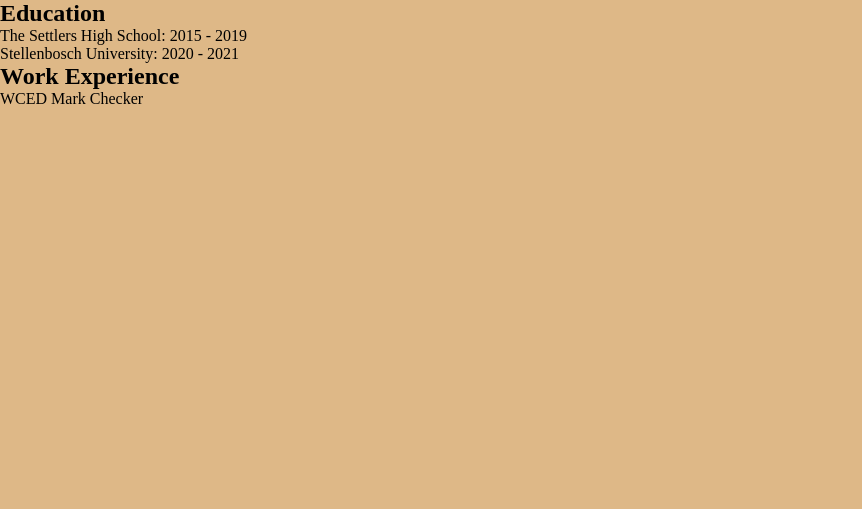
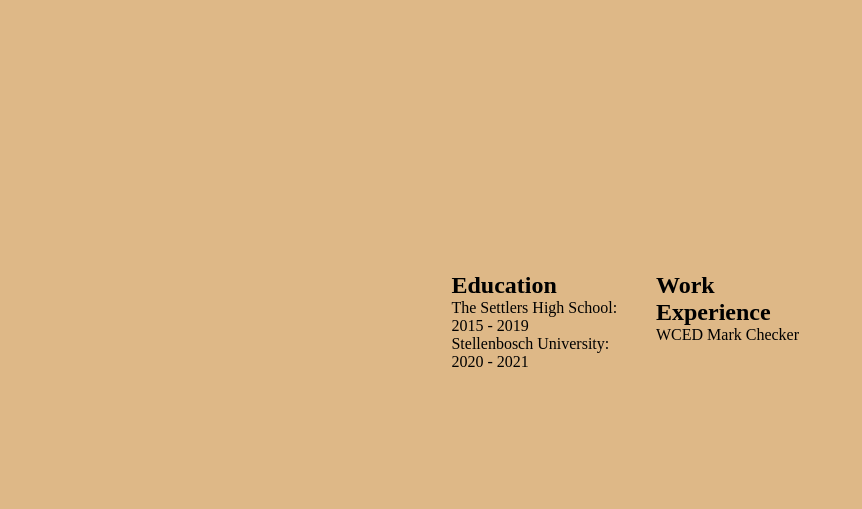
Before and after one commit to joshetheys/Developer_Portfolio, a plain HTML site: page resume.html in a window 1280 px wide. Shown: the whole page, without its empty margins (0-862 px from the left). Drawn offline with Linux system fonts and the light colour scheme.

Commit message:
third commit

```diff
--- a/resume.html
+++ b/resume.html
@@ -8,18 +8,35 @@
     <title>Resume</title>
 </head>
 <body>
-    <section id="#resume">
+    <section id="resume">
+        <div class="row">
+            <div class="column">
                 <h2 id="#education">Education</h2>
                 <p>
-            The Settlers High School: 2015 - 2019
+                    The Settlers High School:
                 </p>
                 <p>
-            Stellenbosch University: 2020 - 2021
+                    2015 - 2019
                 </p>
+                <p>
+                    Stellenbosch University:
+                </p>
+                <p>
+                    2020 - 2021
+                </p>
+
+            </div>
+            <div class="column">
                 <h2 id="#work">Work Experience</h2>
                 <p>
                     WCED Mark Checker
                 </p>
+
+            </div>
+          </div>
+
+
+        <br>
     </section>
 </body>
 </html>
--- a/styles/style.css
+++ b/styles/style.css
@@ -3,6 +3,7 @@
     padding: 0;
     box-sizing: border-box;
 }
+
 img {
     width: 8em;
     height: 8em;
@@ -118,6 +119,7 @@
     text-align: center;
     margin: 40px 0px;
 }
+
 label {
     display: inline-block;
     width: 68px;
@@ -132,7 +134,7 @@
     margin: 20px auto;
 }
 
-#card{
+#card {
     width: 200px;
     height: 250px;
     position: relative;
@@ -140,19 +142,23 @@
     transition: transform 2s;
     transform-style: preserve-3d;
 }
-.para{
-    position:absolute;
-    left:50%;
+
+.para {
+    position: absolute;
+    left: 50%;
 }
-.skills-content{
+
+.skills-content {
     width: 400px;
     height: 400px;
 }
-.container:hover #card{
+
+.container:hover #card {
     transform: rotateY(180deg);
 }
 
-#front, #back {
+#front,
+#back {
     position: absolute;
     width: 350px;
     height: 260px;
@@ -161,10 +167,12 @@
     backface-visibility: hidden;
     -moz-backface-visibility: hidden;
 }
-#front{
+
+#front {
     background-color: darkgoldenrod;
 }
-#back{
+
+#back {
     background-color: rgb(79, 68, 47);
     color: white;
     transform: rotateY(180deg);
@@ -173,26 +181,31 @@
 .project-container {
     display: grid;
     grid-template-rows: auto auto;
-    grid-template-columns: auto auto ;
+    grid-template-columns: auto auto;
     justify-content: center;
     gap: 20px;
 }
+
 #about {
     align-items: center;
     justify-content: center;
 }
+
 .slide {
     animation-duration: 3s;
     animation-name: slidein;
 }
+
 template {
     background-color: #f2f2fc;
 }
+
 @keyframes slidein {
     from {
         margin-left: 0%;
         width: 0%;
     }
+
     to {
         margin-right: 0%;
         max-width: 100%;
@@ -204,26 +217,29 @@
     animation-duration: 3s;
     animation-name: slidein;
 }
+
 template {
     background-color: #f2f2fc;
 }
+
 @keyframes slidein {
     from {
         margin-left: 0%;
         width: 0%;
 
     }
+
     to {
         margin-right: 0%;
         max-width: 100%;
     }
 }
 
-.subtitlee{
+.subtitlee {
     color: palevioletred;
 }
 
- #skills{
+#skills {
     display: flex;
     justify-content: center;
     align-items: center;
@@ -232,24 +248,52 @@
 .rating {
     background-color: palevioletred;
 }
+
 .bar {
     background-color: rgb(223, 223, 223);
 }
+
 /* about me */
 .row {
     display: flex;
 }
+
 .column {
     flex: 60% 40%;
     padding: 16px;
     height: 250px;
 }
+
 #image {
     width: 300px;
     height: 300px;
 }
+
 #head {
     padding-top: 150px;
+}
+
+#me {
+    display: flex;
+    justify-content: center;
+}
+#resume {
+    display: flex;
+    flex-wrap: wrap;
+    justify-content: center;
+    margin: 20% ;
+}
+
+.column {
+    float: left;
+    width: 50%;
+  }
+
+  /* Clear floats after the columns */
+  .row:after {
+    content: "";
+    display: table;
+    clear: both;
   }
 /* .skill{
     width: 160px;
```
Also changed, not shown: about.html (+4 -2 lines), contact.html (+4 -1 lines). Lines whose indentation alone changed are shown as unchanged.
